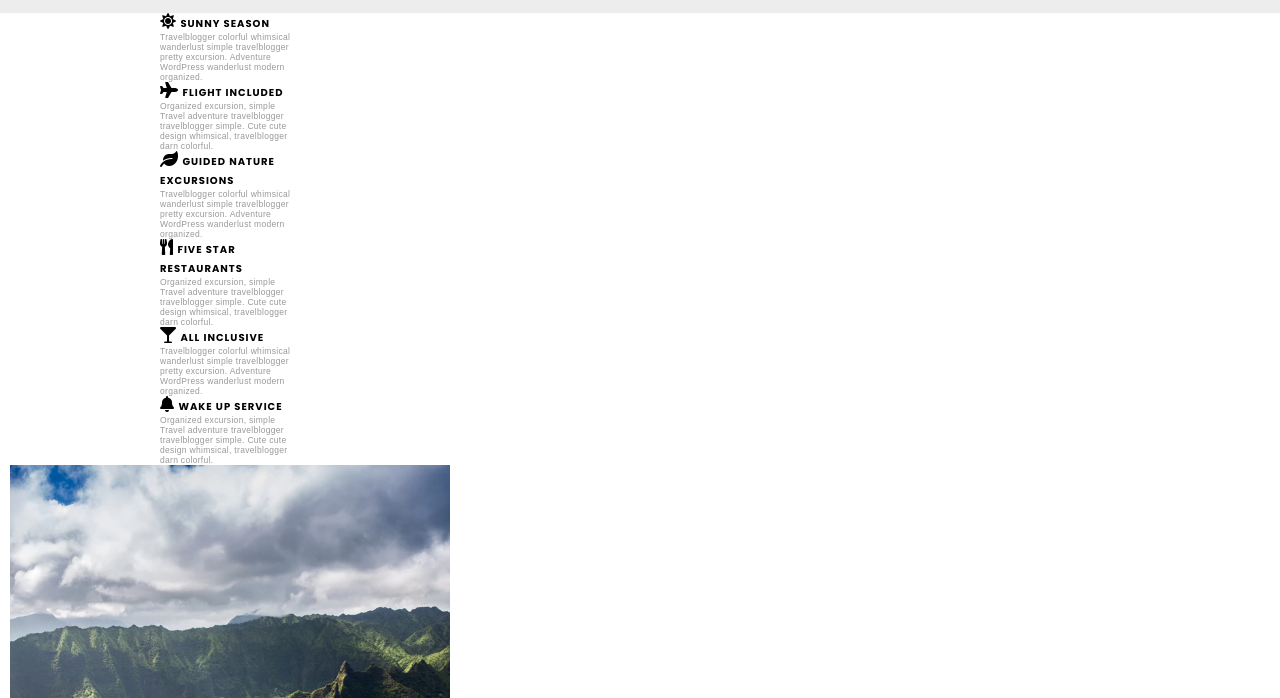
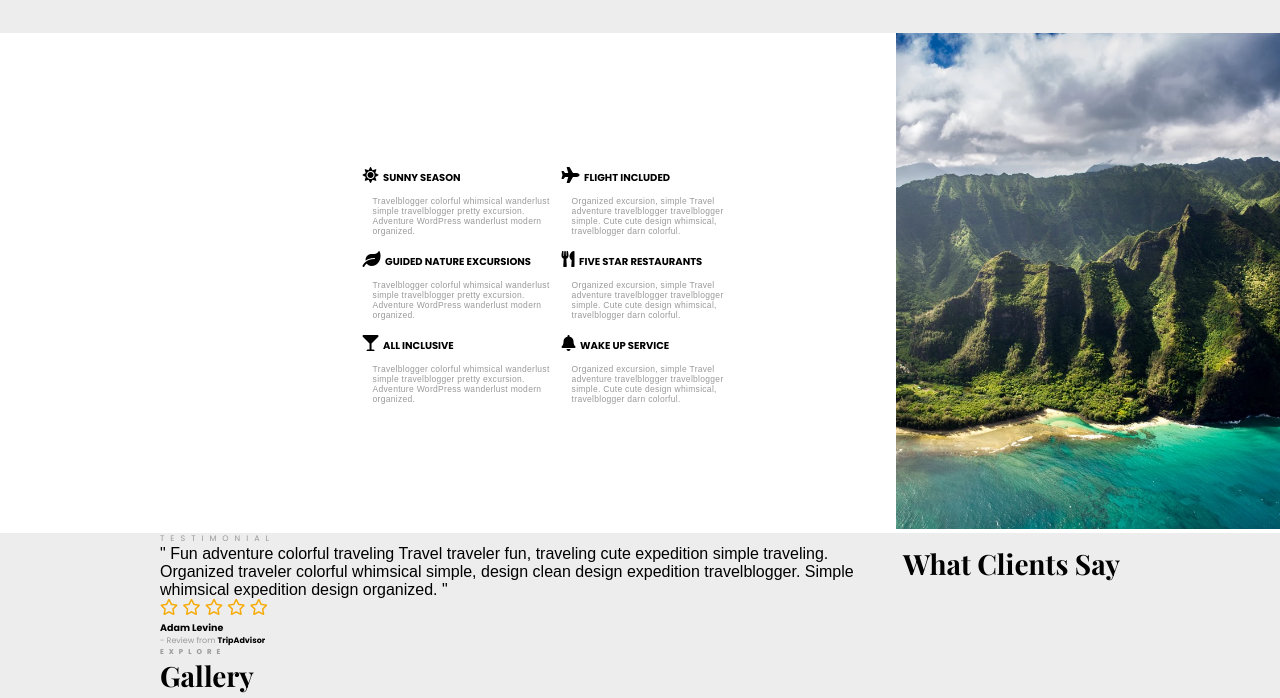
Before and after one commit to scottgirouard/scottGirouardProjectOne, a plain HTML site: page index.html in a window 1280 px wide. Shown: the part 1112-1810 px from the top of the page. Drawn offline with nearby package versions, Linux system fonts and the light colour scheme; a web font is replaced by a local one.

Commit message:
third home section done

```diff
--- a/index.html
+++ b/index.html
@@ -83,51 +83,53 @@
 
     <!-- SECTION TWO -->
 
-    <section class="homeSectionTwo">
+    <section class="homeSectionTwo clearfix">
 
-      <div class="wrapper" "homeInclusions">
+      <div class="wrapper homeInclusions">
 
-      <div class="sunnySeason">
+    <ul class="clearfix">
+      <li class="sunnySeason">
         <i class="fas fa-sun"></i>
           <strong>sunny season</strong>
             <p>Travelblogger colorful whimsical wanderlust simple travelblogger pretty excursion. Adventure WordPress wanderlust modern organized.</p>
-      </div>
+      </li>
 
-      <div class="flightIncluded">
+      <li class="flightIncluded">
         <i class="fas fa-plane"></i>
           <strong>flight included</strong>
             <p>Organized excursion, simple Travel adventure travelblogger travelblogger simple. Cute cute design whimsical, travelblogger darn colorful.</p>
-      </div>
+      </li>
 
-      <div class="guidedNatureExcursions">
+      <li class="guidedNatureExcursions">
         <i class="fas fa-leaf"></i>
           <strong>guided nature excursions</strong>
             <p>Travelblogger colorful whimsical wanderlust simple travelblogger pretty excursion. Adventure WordPress wanderlust modern organized.</p>
-      </div>
+      </li>
 
-      <div class="fiveStarRestaurants">
+      <li class="fiveStarRestaurants">
         <i class="fas fa-utensils"></i>
           <strong>five star restaurants</strong>
             <p>Organized excursion, simple Travel adventure travelblogger travelblogger simple. Cute cute design whimsical, travelblogger darn colorful.</p>
-      </div>
+      </li>
 
-      <div class="allInclusive">
+      <li class="allInclusive">
         <i class="fas fa-glass-martini"></i>
           <strong>all inclusive</strong>
             <p>Travelblogger colorful whimsical wanderlust simple travelblogger pretty excursion. Adventure WordPress wanderlust modern organized.</p>
-      </div>
+      </li>
 
-      <div class="wakeUpService">
+      <li class="wakeUpService">
         <i class="fas fa-bell"></i>
           <strong>wake up service</strong>
             <p>Organized excursion, simple Travel adventure travelblogger travelblogger simple. Cute cute design whimsical, travelblogger darn colorful.</p>
-      </div>
+      </li>
+    </ul>
 
-      </div>
+    </div>
 
-      <div class="homeInclusionsImage">
+    <figure class="homeInclusionsImage">
       <img src="./sunshine/assets/home-3.jpeg" alt="beautiful mountainous scenery, a beach, and a picturesque body of water">
-      </div>
+    </figure>
 
     </section>
 
--- a/styles.css
+++ b/styles.css
@@ -9,6 +9,7 @@ input[type=reset],input[type=submit]{-webkit-appearance:button;cursor:pointer;}b
 
 * {
     margin: 0;
+    /* border: 1px solid red; */
 }
 
 .wrapper {
@@ -47,6 +48,10 @@ body {
     margin: 0 auto;
 }
 
+.navHomeLeft {
+    padding-top: 15px;
+}
+
 .navHomeLeft, .title {
     float: left;
     width: 33%;
@@ -55,12 +60,14 @@ body {
 .navHomeRight {
     float: right;
     width: 33%;
+    padding-top: 15px;
 }
 
 .title {
     font-family: 'Playfair Display', serif;
     padding-left: 80px;
     margin-top: 8px;
+    padding-bottom: 20px;
 }
 
 .navHomeLeft {
@@ -200,70 +207,113 @@ nav ul li {
 }
 
 .homeSectionTwo {
-    max-width: 1920px;
-    height: 14.5%;
+    /* max-width: 1920px; */
+    width:100%;
+    /* height: 14.5%; */
+    /* border:1px solid green; */
+}
+
+.homeSectionTwo ul {
+    width: 60%;
+    float: right;
+    padding-top: 15%;
+    margin-right: 4%;
 }
 
 .homeSectionTwo strong {
     font-family: 'Poppins', sans-serif;
     text-transform: uppercase;
     font-size: 10px;
-    letter-spacing: 1px;
+    /* letter-spacing: 1px; */
+    /* margin: 5px; */
 }
 
 .homeSectionTwo p {
     color: #999999;
     font-size: 8.5px;
     letter-spacing: 0.3px;
+    margin: 10px;
+    margin-bottom: 15px;
+    /* padding-left: 15px; */
 }
 
 .homeInclusions {
     float: left;
-    width: 60%;
+    width: 70%;
+    /* border:1px solid blue; */
 }
 
-.homeInclusions img {
-    width: 30.3%;
-    float: right;
-
+.homeInclusions li {
+    width: 40%;
 }
 
-.sunnySeason {
+figure.homeInclusionsImage {
+    width: 30%;
+    float: left;
+    /* border:2px solid orange; */
+    /* position: relative; */
+}
+
+
+
+/* CLEARFIX APPLIED FOR NOW UNTIL SECTION FUCKERY IS FIXED */
+.homeSectionTwo img {
+    /* width: 33.2%;
+    height: 14.5%; */
+    /* padding: 0 0 0 5px; */
+    /* margin-left: 820px; */
+    /* float: right; */
+}
+
+.homeSectionTwo li {
+    list-style-type: none;
+    float: left;
+}
+
+.homeSectionTwo .clearfix {
+    /* padding: 0; */
+}
+
+/* .sunnySeason {
     width: 13.7%;
     height: 2.1%;
+    position: absolute;
+    padding-top: 50px;
+    line-height: 10px;
 }
 
 .flightIncluded {
     width: 13.7%;
     height: 2.1%;
+    position: absolute;
+    padding-top: 120px;
 }
 
 .guidedNatureExcursions {
     width: 13.7%;
     height: 2.1%;
+    position: absolute;
+    padding-top: 200px;
 }
 
 .fiveStarRestaurants {
     width: 13.7%;
     height: 2.1%;
+    float: right;
 }
 
 .allInclusive {
     width: 13.7%;
     height: 2.1%;
+    float: right;
 }
 
 .wakeUpService {
     width: 13.7%;
     height: 2.1%;
-}
+    float: right;
+} */
 
-/* CLEARFIX APPLIED FOR NOW UNTIL SECTION FUCKERY IS FIXED */
-.homeSectionTwo img {
-    width: 35.2%;
-    height: 14.5%;
-    padding: 0 1px 2px 10px;
-}
 
 .homeSectionThree {
     max-width: 100%;
```
